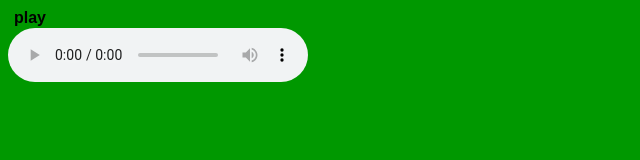
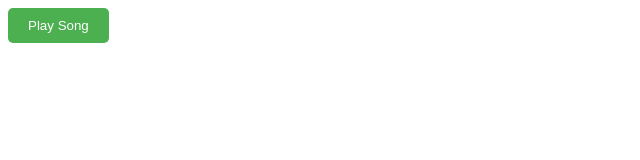
Before and after one commit to Gopinath21052006/new_one, a plain HTML site: page head.html in a window 1280 px wide. Shown: the whole page, without its empty margins (0-640 px from the left). Drawn offline with Linux system fonts and the light colour scheme.

Commit message:
update all

```diff
--- a/head.css
+++ b/head.css
@@ -1,14 +1,8 @@
-#play{
+#playButton {
+    padding: 10px 20px;
+    background-color: #4CAF50;
+    color: white;
     border: none;
-    background-color: transparent;
-    font-weight: bolder;
-    font-size: medium;
-    font-display:inherit;
-    transition: color 2s ease-in-out;
-    transition: background-color  3s ease-out;
-    border-radius: 15px;
+    border-radius: 5px;
+    cursor: pointer;
 }
-#play:hover{
-    background-color: black;
-    color: white;
-}
--- a/head.html
+++ b/head.html
@@ -1,16 +1,13 @@
+<!DOCTYPE html>
 <html>
-  <head>
-    <body bgcolor="#00698f."></body>
-  <title>  musice player </title>
-<link rel="stylesheet" href="head.css">
+<head>
+    <title>Play Song</title>
+    <link rel="stylesheet" href="head.css">
 </head>
-  <body>
-    <div id="control">
-      <button id="play">play</button>
-    <div>
-  <audio controls autoplay id="musice ">
-    <source src="/new_one/resource/NEFFEX - Cold.mp3" type="audio/mpeg">
-  </audio>
-  </div>
+<body>
+    <button id="playButton">Play Song</button>
+    <audio id="myAudio" src="resource/NEFFEX - Cold.mp3"></audio>
+
+    <script src="head.js"></script>
 </body>
 </html>
--- /dev/null
+++ b/head.js
@@ -0,0 +1,6 @@
+const playButton = document.getElementById('playButton');
+const audio = document.getElementById('myAudio');
+
+playButton.addEventListener('click', () => {
+    audio.play(); 1
+});
```
